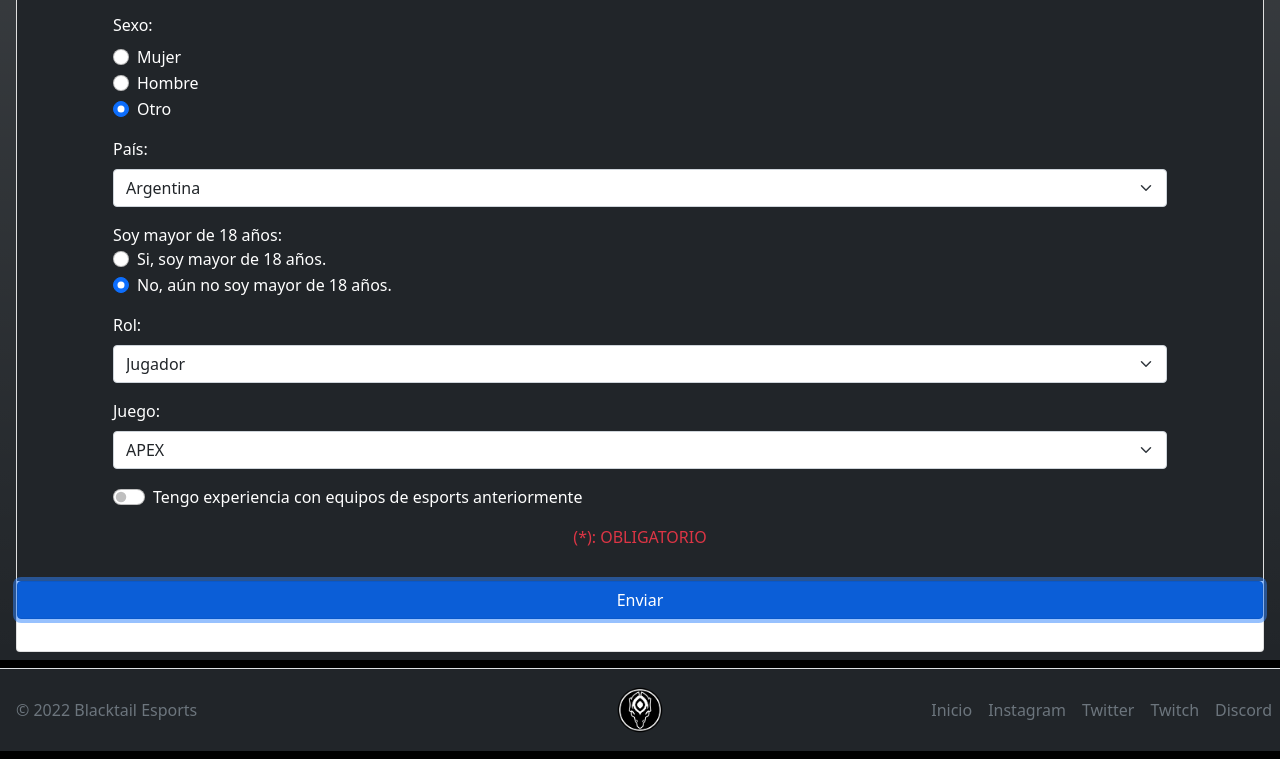
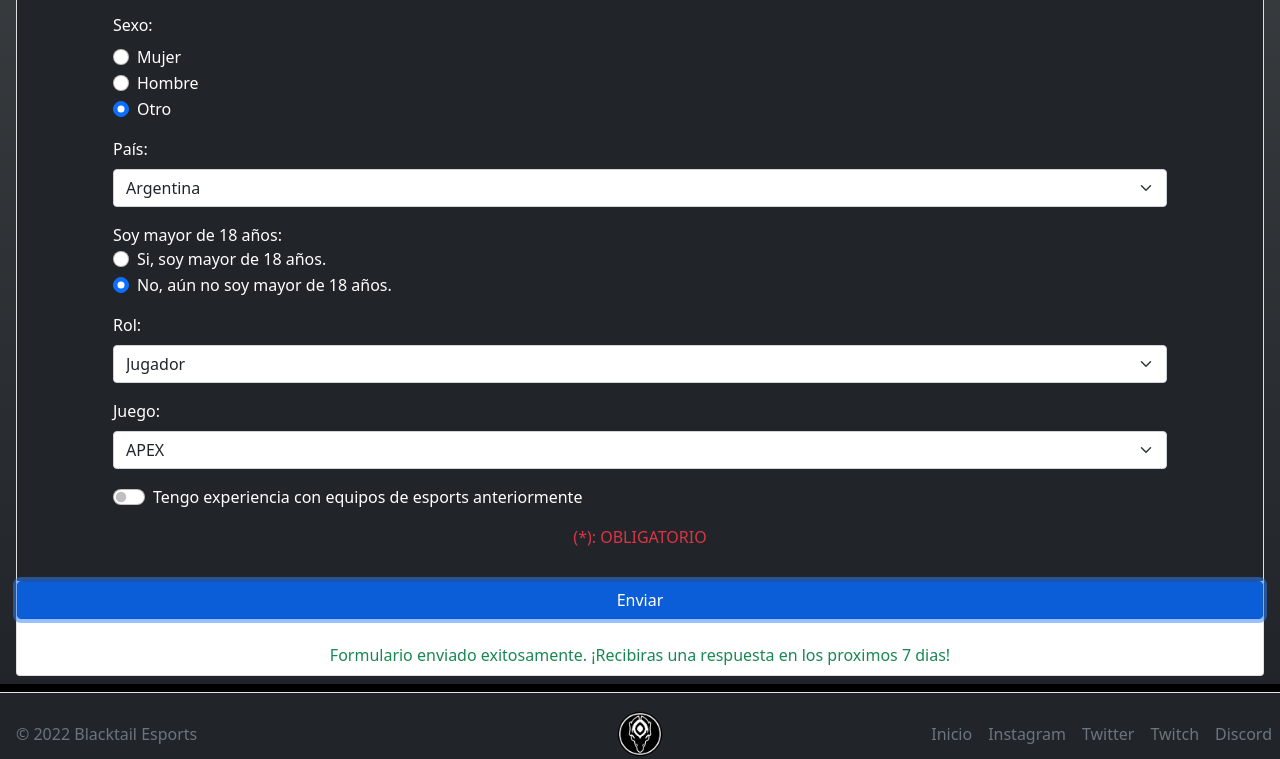
Before and after one commit to Chivi1/desafioDOM, a plain HTML site: page page.html in a window 1280 px wide. Both pictures are taken after typing "Sample", "Sample", "Sample" into the empty fields and a click on the button "Enviar". Shown: the part 875-1634 px from the top of the page. Drawn offline with nearby package versions, Linux system fonts and the light colour scheme; some packages are replaced by stand-ins of ours; no server answers; a script that the page names is missing.

Commit message:
desafio async

```diff
--- a/main.js
+++ b/main.js
@@ -58,7 +58,7 @@ const exit = () => {
 formulario.addEventListener("submit", (e) => {
     e.preventDefault();
     console.log("Form enviado");
-    var datos = new FormData("formulario");
+    var datos = new FormData (formulario);
     const newPost = {
         title: "new post",
         body: "formulario blacktail",
@@ -66,11 +66,15 @@ formulario.addEventListener("submit", (e) => {
         }
         fetch('https://jsonplaceholder.typicode.com/posts',{
             method: 'POST',
-            body: datos
+            body: JSON.stringify(newPost),
+            headers: {
+                'Content-type': 'application/json; charset=UTF-8',
+            },
         })
-        then( res => res.json())
-        then( data => {
+        .then( res => res.json())
+        .then( data => {
             console.log(data);
-        })
+            console.log(datos.get("correo"));
+            });
     exit();
 });
--- a/page.html
+++ b/page.html
@@ -58,15 +58,15 @@
                 <form id="form">
                     <div class="mb-3 px-5" id="group_nombre">
                         <label for="text-name" class="form-label">Nombre Completo:*</label>
-                            <input type="text"  placeholder="Nombre completo" class="form-control" id="nompage" name="nombre" aria-describedby="emailHelp">
+                            <input type="text"  placeholder="Nombre completo" class="form-control" id="nompage" name="nombre" aria-describedby="emailHelp" required>
                     </div>
                     <div class="mb-3 px-5" id="group_correo">
                         <label for="exampleInputEmail1" class="form-label">Correo Electrónico:*</label>
-                        <input type="text"  placeholder="Correo Electrónico" class="form-control" id="emailpage" name="correo" aria-describedby="emailHelp">
+                        <input type="text"  placeholder="Correo Electrónico" class="form-control" id="emailpage" name="correo" aria-describedby="emailHelp" required>
                     </div>
                     <div class="mb-3 px-5" id="group_telefono">
                             <label for="phone" class="form-label">Teléfono:*</label>
-                            <input type="text" placeholder="Numero de teléfono" class="form-control" id="telpage" name="telefono" id="telefono" aria-describedby="emailHelp">
+                            <input type="text" placeholder="Numero de teléfono" class="form-control" id="telpage" name="telefono" id="telefono" aria-describedby="emailHelp" required>
                         </div>
                     <div class="mb-3 px-5">
                         <label for="radio" class="form-label">Sexo:</label>
@@ -149,8 +149,8 @@
                     </div>
                         <div class= "m-3 px-5 text-danger text-center" id="alerta"> (*): OBLIGATORIO</div>
                     </div>
-                    <button type="submit" class="btn btn-primary w-100">Enviar</button>
-                    <div class="m-3 px-5 text-success text-center" id="enviado"></div>
+                    <button type="submit" class="btn btn-primary mb-2 w-100">Enviar</button>
+                    <div class="mt-3 mb-2 px-5 text-success text-center" id="enviado"></div>
                 </form>
             </div>
         </div>
```
